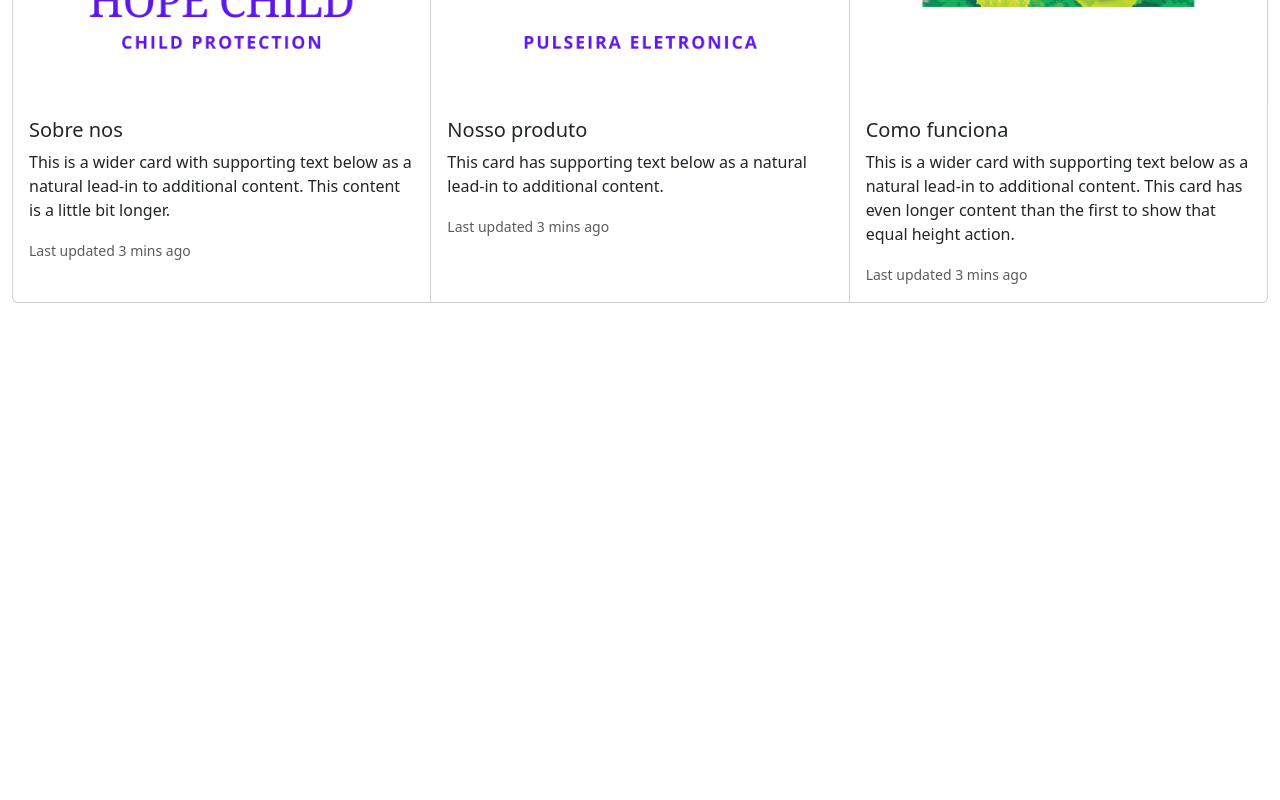
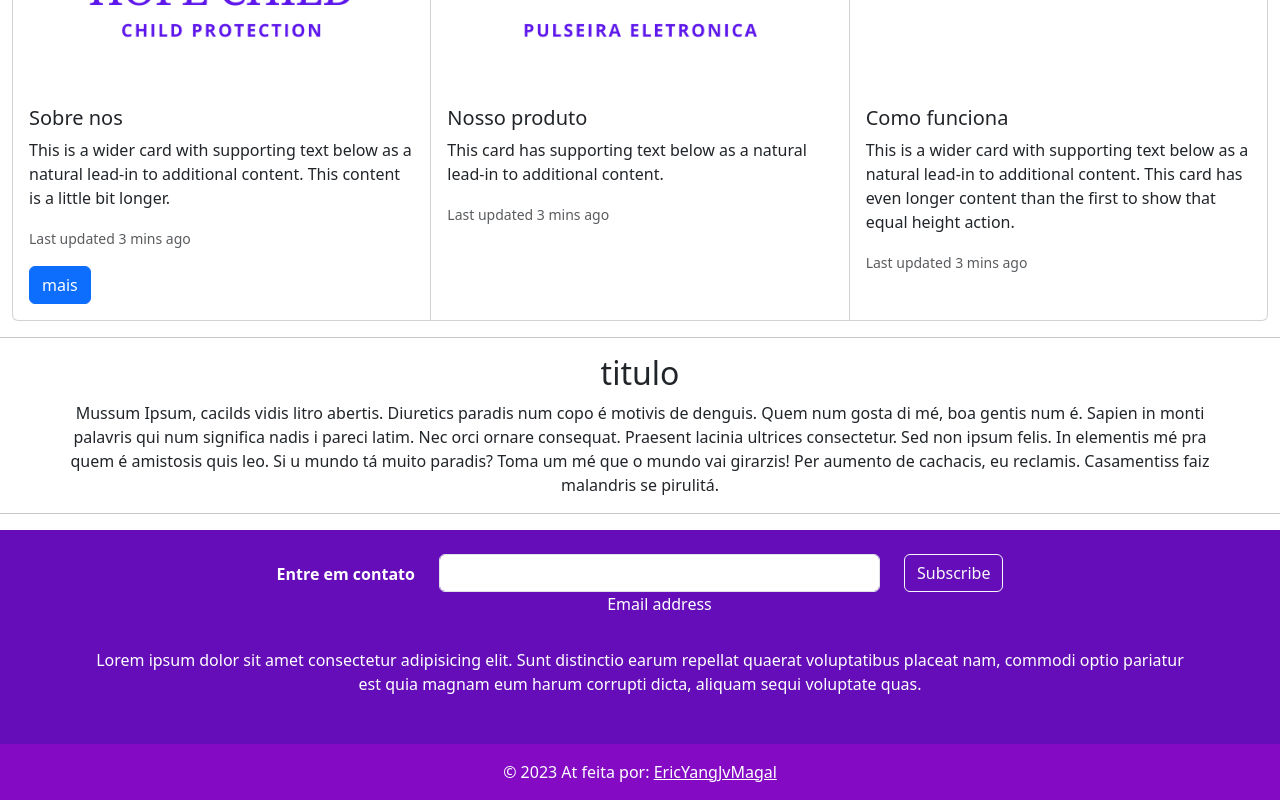
Before and after one commit to ericyang122/ATdeINW2MIA, a website: page site_responsivo/index.html in a window 1280 px wide. Shown: the part 1164-1964 px from the top of the page. Before the commit the page ends 1479 px from the top, so only its background shows below. Drawn offline with nearby package versions, Linux system fonts and the light colour scheme.

Commit message:
finalizado

```diff
--- a/site_responsivo/index.html
+++ b/site_responsivo/index.html
@@ -12,20 +12,20 @@
     <nav class="navbar navbar-expand-lg bg-body-tertiary">
       <div class="container-fluid">
 
-        <a class="navbar-brand" href="#"><img src="/site_responsivo/img/sustainability.png" alt="" style="width: 90px;"></a>
+        <a class="navbar-brand" href="#"><img src="/site_responsivo/img/sustainability.png" alt="" style="width: 60px;"></a>
         <button class="navbar-toggler" type="button" data-bs-toggle="collapse" data-bs-target="#navbarNav" aria-controls="navbarNav" aria-expanded="false" aria-label="Toggle navigation">
           <span class="navbar-toggler-icon"></span>
         </button>
         <div class="collapse navbar-collapse m-4" id="navbarNav">
           <ul class="navbar-nav">
             <li class="nav-item">
-              <a class="nav-link active" aria-current="page" href="#">Home</a>
+              <a class="nav-link active" aria-current="page" href="#main">Home</a>
             </li>
             <li class="nav-item">
               <a class="nav-link" href="#sobrenos">Sobre Nos</a>
             </li>
             <li class="nav-item">
-              <a class="nav-link" href="#">Pricing</a>
+              <a class="nav-link" href="#contato">contato</a>
             </li>
             <li class="nav-item">
               <a class="nav-link disabled" aria-disabled="true">Disabled</a>
@@ -36,7 +36,7 @@
     </nav>
   </header>
     <main>
-      <div id="carouselExampleIndicators" class="carousel slide">
+      <div id="carouselExampleIndicators" class="carousel slide" class="main">
         <div class="carousel-indicators">
           <button type="button" data-bs-target="#carouselExampleIndicators" data-bs-slide-to="0" class="active" aria-current="true" aria-label="Slide 1"></button>
           <button type="button" data-bs-target="#carouselExampleIndicators" data-bs-slide-to="1" aria-label="Slide 2"></button>
@@ -69,6 +69,29 @@
             <h5 class="card-title">Sobre nos</h5>
             <p class="card-text">This is a wider card with supporting text below as a natural lead-in to additional content. This content is a little bit longer.</p>
             <p class="card-text"><small class="text-body-secondary">Last updated 3 mins ago</small></p>
+            <!-- Button trigger modal -->
+<button type="button" class="btn btn-primary" data-bs-toggle="modal" data-bs-target="#exampleModal">
+  mais
+</button>
+
+<!-- Modal -->
+<div class="modal fade" id="exampleModal" tabindex="-1" aria-labelledby="exampleModalLabel" aria-hidden="true">
+  <div class="modal-dialog">
+    <div class="modal-content">
+      <div class="modal-header">
+        <h1 class="modal-title fs-5" id="exampleModalLabel">Modal title</h1>
+        <button type="button" class="btn-close" data-bs-dismiss="modal" aria-label="Close"></button>
+      </div>
+      <div class="modal-body">
+        ...
+      </div>
+      <div class="modal-footer">
+        <button type="button" class="btn btn-secondary" data-bs-dismiss="modal">Close</button>
+
+      </div>
+    </div>
+  </div>
+</div>
           </div>
         </div>
         <div class="card">
@@ -88,6 +111,89 @@
           </div>
         </div>
       </div>
+   <hr>
+      <div class="col-11 m-auto">
+        <h2 class="text-center">titulo</h2>
+        <p class="text-center">Mussum Ipsum, cacilds vidis litro abertis. Diuretics paradis num copo é motivis de denguis. Quem num gosta di mé, boa gentis num é. Sapien in monti palavris qui num significa nadis i pareci latim. Nec orci ornare consequat. Praesent lacinia ultrices consectetur. Sed non ipsum felis.
+          In elementis mé pra quem é amistosis quis leo. Si u mundo tá muito paradis? Toma um mé que o mundo vai girarzis! Per aumento de cachacis, eu reclamis. Casamentiss faiz malandris se pirulitá.</p>
+      </div>
+<hr>
     </main>
+ <!-- Footer -->
+<footer id="contato" class=" text-center text-white" style="background-color: rgb(101, 13, 184);">
+  <!-- Grid container -->
+  <div class="container p-4">
+    <!-- Section: Social media -->
+
+    <!-- Section: Social media -->
+
+    <!-- Section: Form -->
+    <section class="">
+      <form action="">
+        <!--Grid row-->
+        <div class="row d-flex justify-content-center">
+          <!--Grid column-->
+          <div class="col-auto">
+            <p class="pt-2">
+              <strong>Entre em contato </strong>
+            </p>
+          </div>
+          <!--Grid column-->
+
+          <!--Grid column-->
+          <div class="col-md-5 col-12">
+            <!-- Email input -->
+            <div class="form-outline form-white mb-4">
+              <input type="email" id="form5Example21" class="form-control" />
+              <label class="form-label" for="form5Example21">Email address</label>
+            </div>
+          </div>
+          <!--Grid column-->
+
+          <!--Grid column-->
+          <div class="col-auto">
+            <!-- Submit button -->
+            <button type="submit" class="btn btn-outline-light mb-4">
+              Subscribe
+            </button>
+          </div>
+          <!--Grid column-->
+        </div>
+        <!--Grid row-->
+      </form>
+    </section>
+    <!-- Section: Form -->
+
+    <!-- Section: Text -->
+    <section class="mb-4">
+      <p>
+        Lorem ipsum dolor sit amet consectetur adipisicing elit. Sunt distinctio earum
+        repellat quaerat voluptatibus placeat nam, commodi optio pariatur est quia magnam
+        eum harum corrupti dicta, aliquam sequi voluptate quas.
+      </p>
+    </section>
+    <!-- Section: Text -->
+
+    <!-- Section: Links -->
+    <section class="">
+      <!--Grid row-->
+      <div class="row">
+
+
+      </div>
+      <!--Grid row-->
+    </section>
+    <!-- Section: Links -->
+  </div>
+  <!-- Grid container -->
+
+  <!-- Copyright -->
+  <div class="text-center p-3" style="background-color: rgba(255, 0, 242, 0.2);">
+    © 2023 At feita por:
+    <a class="text-white" href="#sobrenos">EricYangJvMagal</a>
+  </div>
+  <!-- Copyright -->
+</footer>
+<!-- Footer -->
   </body>
 </html>
```
